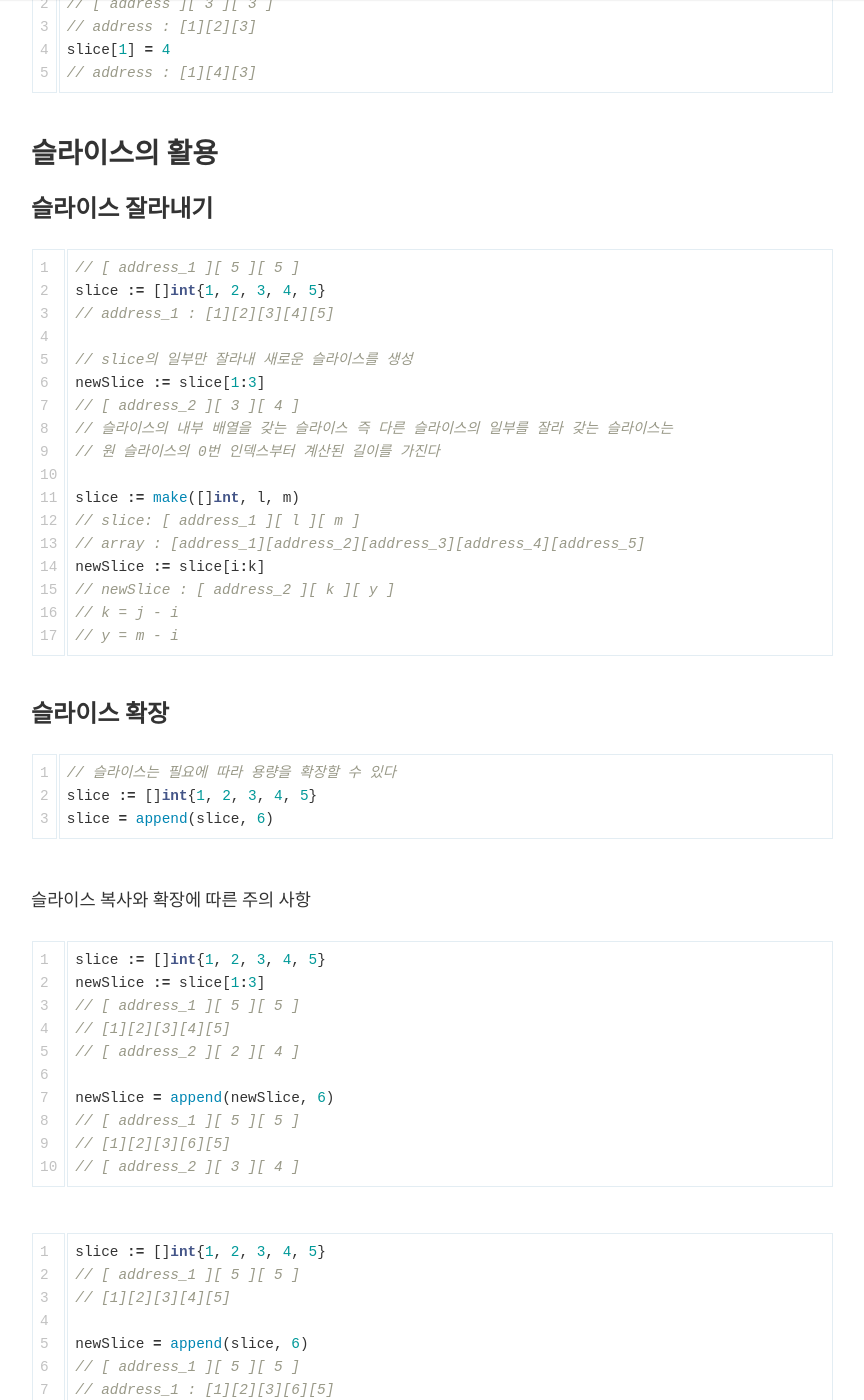
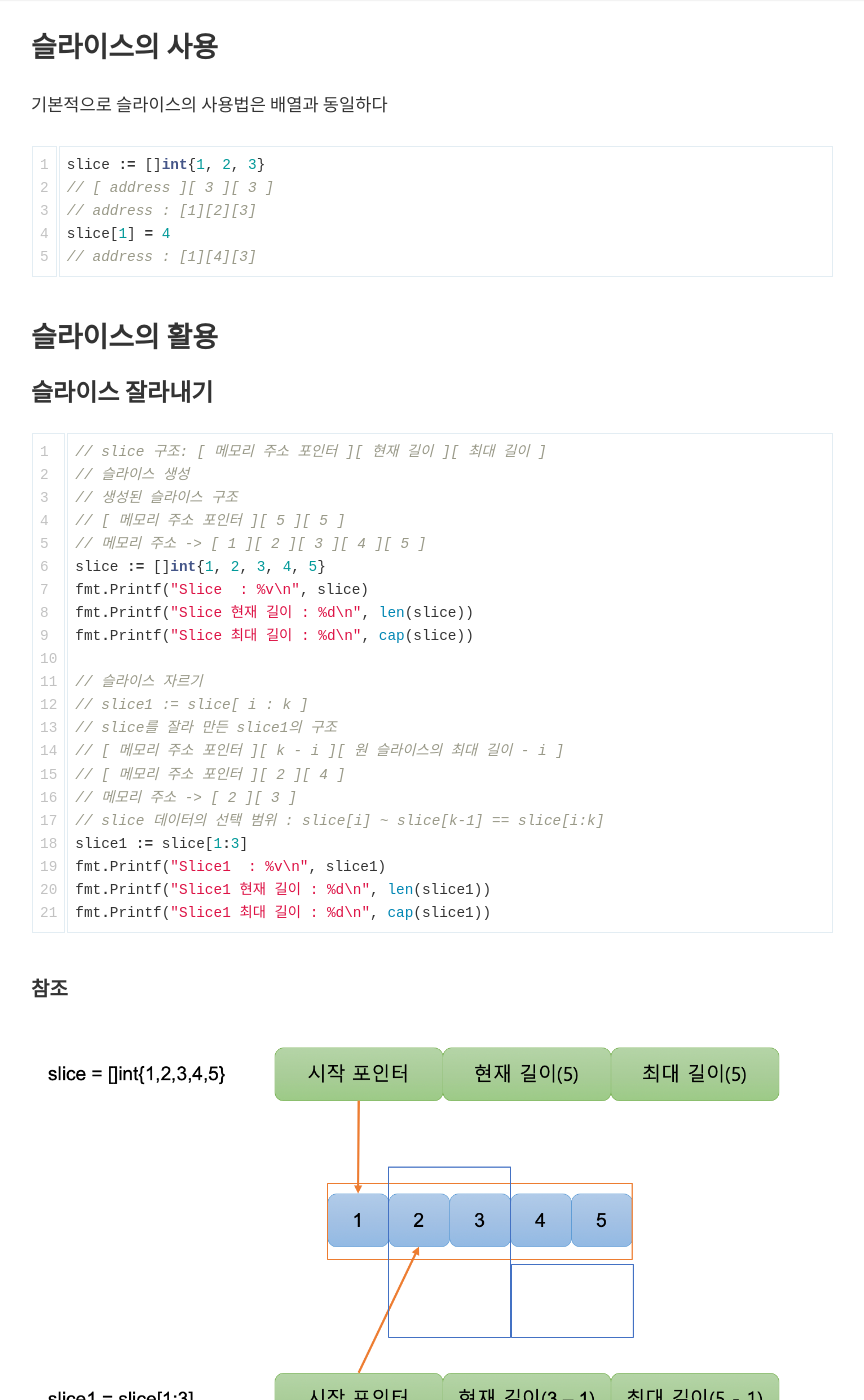
Before and after one commit to violetstair/violetstair.github.io, a Jekyll site: the page built from _posts/golang/2020-09-16-golang_study_4.md, in a window 1280 px wide and 1400 px high, scrolled down 4547 px. Shown: the whole window, without its empty margins (254-1118 px from the left). Built offline with Jekyll 4.4.1, drawn with Linux system fonts in a browser that asks for light colours; nearby versions of some CDN libraries; some of the changed text lies outside the part shown.

Commit message:
Update: golang slice 설명 추가

````diff
--- a/_posts/golang/2020-09-15-golang_study_3.md
+++ b/_posts/golang/2020-09-15-golang_study_3.md
@@ -22,7 +22,7 @@ var age int
 ### 변수 초기화
 
 ```go
-var a, b, c int = 1, 2, 3
+var a, b, c = 1, 2, 3
 
 x, y, z := "hello", 1, true
 
--- a/_posts/golang/2020-09-16-golang_study_4.md
+++ b/_posts/golang/2020-09-16-golang_study_4.md
@@ -105,6 +105,14 @@ func foo(array [5]int) {
 
 // [ addres_1 ][ 3 ][ 5 ]
 // address_1 : [1][2][3][ ][ ]
+
+slice := make([]int, 3, 5)
+fmt.Printf("Slice 현재 길이 : %d\n", len(slice1))
+fmt.Printf("Slice 최대 길이 : %d\n", cap(slice1))
+
+// 실행 결과
+Slice 최대 길이 : 3
+Slice 현재 길이 : 5
 ```
 
 ### 슬라이스의 생성과 초기화
@@ -114,7 +122,7 @@ func foo(array [5]int) {
 slice := make([]string, 5)
 
 // 길이가 3, 용량이 5인 정수 슬라이스
-slice := make(int, 3, 5)
+slice := make([]int, 3, 5)
 
 // 슬라이스 리터럴을 이용한 슬라이스 초기화
 // 길이와 용량이 4인 문자열 슬라이스
@@ -160,24 +168,35 @@ slice[1] = 4
 #### 슬라이스 잘라내기
 
 ```go
-// [ address_1 ][ 5 ][ 5 ]
+// slice 구조: [ 메모리 주소 포인터 ][ 현재 길이 ][ 최대 길이 ]
+// 슬라이스 생성
+// 생성된 슬라이스 구조
+// [ 메모리 주소 포인터 ][ 5 ][ 5 ]
+// 메모리 주소 -> [ 1 ][ 2 ][ 3 ][ 4 ][ 5 ]
 slice := []int{1, 2, 3, 4, 5}
-// address_1 : [1][2][3][4][5]
+fmt.Printf("Slice  : %v\n", slice)
+fmt.Printf("Slice 현재 길이 : %d\n", len(slice))
+fmt.Printf("Slice 최대 길이 : %d\n", cap(slice))
 
-// slice의 일부만 잘라내 새로운 슬라이스를 생성
-newSlice := slice[1:3]
-// [ address_2 ][ 3 ][ 4 ]
-// 슬라이스의 내부 배열을 갖는 슬라이스 즉 다른 슬라이스의 일부를 잘라 갖는 슬라이스는
-// 원 슬라이스의 0번 인덱스부터 계산된 길이를 가진다
+// 슬라이스 자르기
+// slice1 := slice[ i : k ]
+// slice를 잘라 만든 slice1의 구조
+// [ 메모리 주소 포인터 ][ k - i ][ 원 슬라이스의 최대 길이 - i ]
+// [ 메모리 주소 포인터 ][ 2 ][ 4 ]
+// 메모리 주소 -> [ 2 ][ 3 ]
+// slice 데이터의 선택 범위 : slice[i] ~ slice[k-1] == slice[i:k]
+slice1 := slice[1:3]
+fmt.Printf("Slice1  : %v\n", slice1)
+fmt.Printf("Slice1 현재 길이 : %d\n", len(slice1))
+fmt.Printf("Slice1 최대 길이 : %d\n", cap(slice1))
+```
 
-slice := make([]int, l, m)
-// slice: [ address_1 ][ l ][ m ]
-// array : [address_1][address_2][address_3][address_4][address_5]
-newSlice := slice[i:k]
-// newSlice : [ address_2 ][ k ][ y ]
-// k = j - i
-// y = m - i
-```
+##### 참조
+
+![slice](/assets/images/golang/golang-4-01.png)
+
+* slice[1]의 값을 바꾸면 slice1[0]의 값도 변경 되게 된다.
+* slice1에 값을 추가하기 위해 append를 해도 slice에는 영향을 미치지 않는다
 
 #### 슬라이스 확장
 
````
Also changed, not shown: _pages/about.md (+33 -16 lines), assets/images/golang/golang-4-01.png (added).
